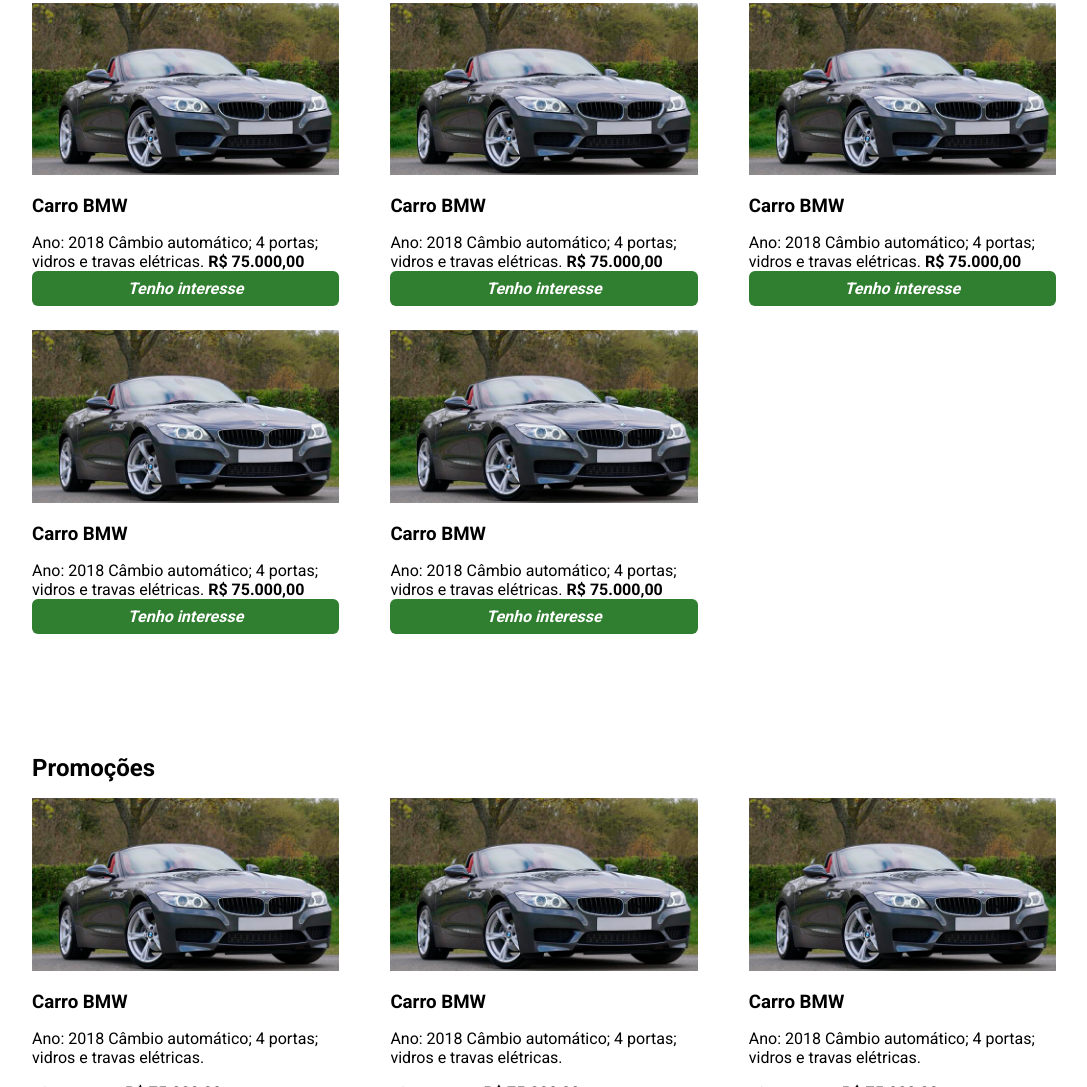
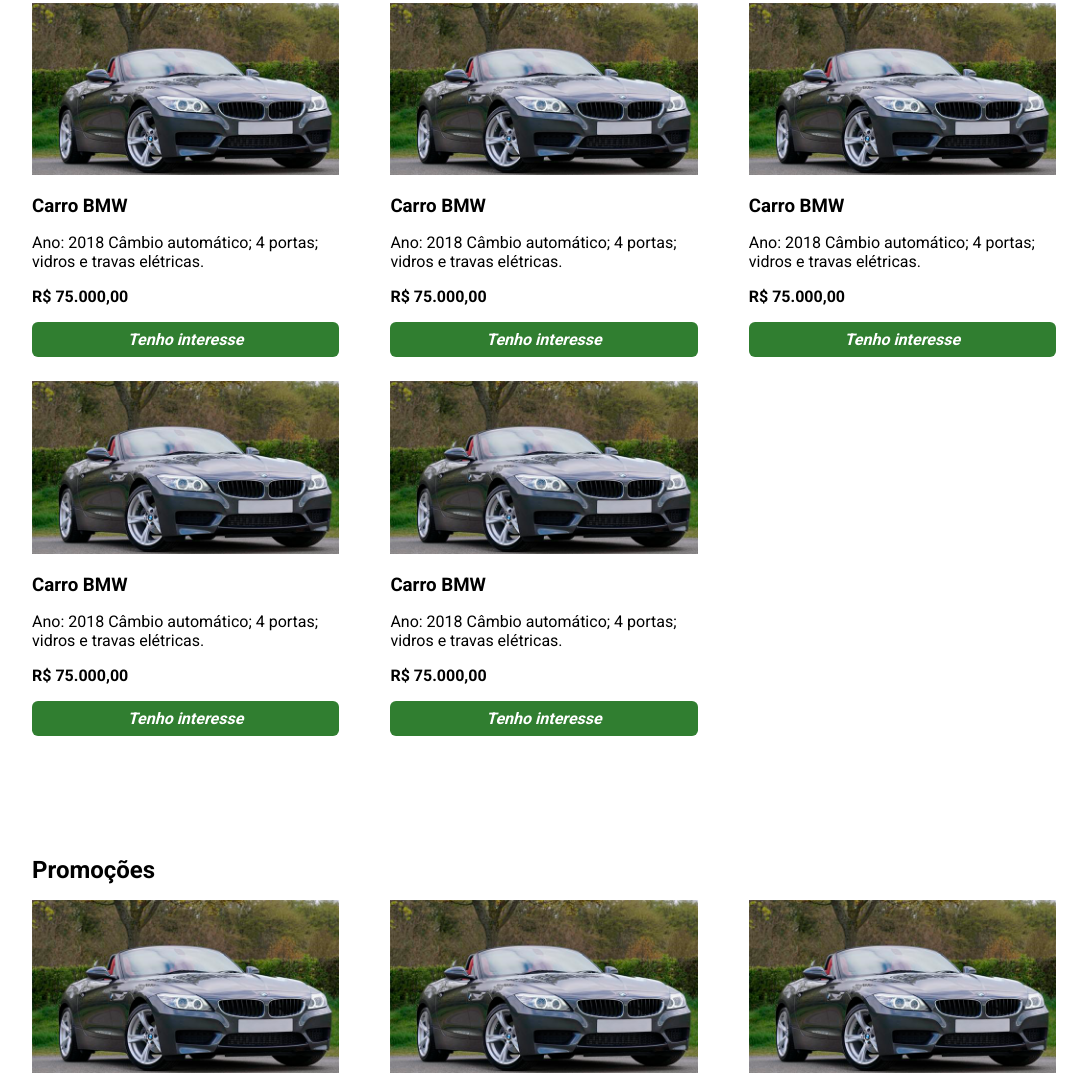
Before and after one commit to limacarla/aula_siteAutomoveis, a plain HTML site: page index.html in a window 1280 px wide. Shown: the part 794-1881 px from the top of the page, without its empty margins (96-1183 px from the left). Drawn offline with nearby package versions, Linux system fonts and the light colour scheme; a web font is replaced by a local one.

Commit message:
adicionando 'div price' nos campos que faltavam

```diff
--- a/index.html
+++ b/index.html
@@ -71,7 +71,9 @@
                     <h3>Carro BMW</h3>
                     <p>
                         Ano: 2018 Câmbio automático; 4 portas; vidros e travas elétricas.
-                        <strong>R$ 75.000,00</strong>
+                        <div class="price">
+                            <strong>R$ 75.000,00</strong>
+                        </div>
                         <button type="button">Tenho interesse</button>
                     </p>
                 </li>
@@ -80,7 +82,9 @@
                     <h3>Carro BMW</h3>
                     <p>
                         Ano: 2018 Câmbio automático; 4 portas; vidros e travas elétricas.
-                        <strong>R$ 75.000,00</strong>
+                        <div class="price">
+                            <strong>R$ 75.000,00</strong>
+                        </div>
                         <button type="button">Tenho interesse</button>
                     </p>
                 </li>
@@ -89,7 +93,9 @@
                     <h3>Carro BMW</h3>
                     <p>
                         Ano: 2018 Câmbio automático; 4 portas; vidros e travas elétricas.
-                        <strong>R$ 75.000,00</strong>
+                        <div class="price">
+                            <strong>R$ 75.000,00</strong>
+                        </div>
                         <button type="button">Tenho interesse</button>
                     </p>
                 </li>
@@ -98,7 +104,9 @@
                     <h3>Carro BMW</h3>
                     <p>
                         Ano: 2018 Câmbio automático; 4 portas; vidros e travas elétricas.
-                        <strong>R$ 75.000,00</strong>
+                        <div class="price">
+                            <strong>R$ 75.000,00</strong>
+                        </div>
                         <button type="button">Tenho interesse</button>
                     </p>
                 </li>
@@ -107,7 +115,9 @@
                     <h3>Carro BMW</h3>
                     <p>
                         Ano: 2018 Câmbio automático; 4 portas; vidros e travas elétricas.
-                        <strong>R$ 75.000,00</strong>
+                        <div class="price">
+                            <strong>R$ 75.000,00</strong>
+                        </div>
                         <button type="button">Tenho interesse</button>
                     </p>
                 </li>
```
